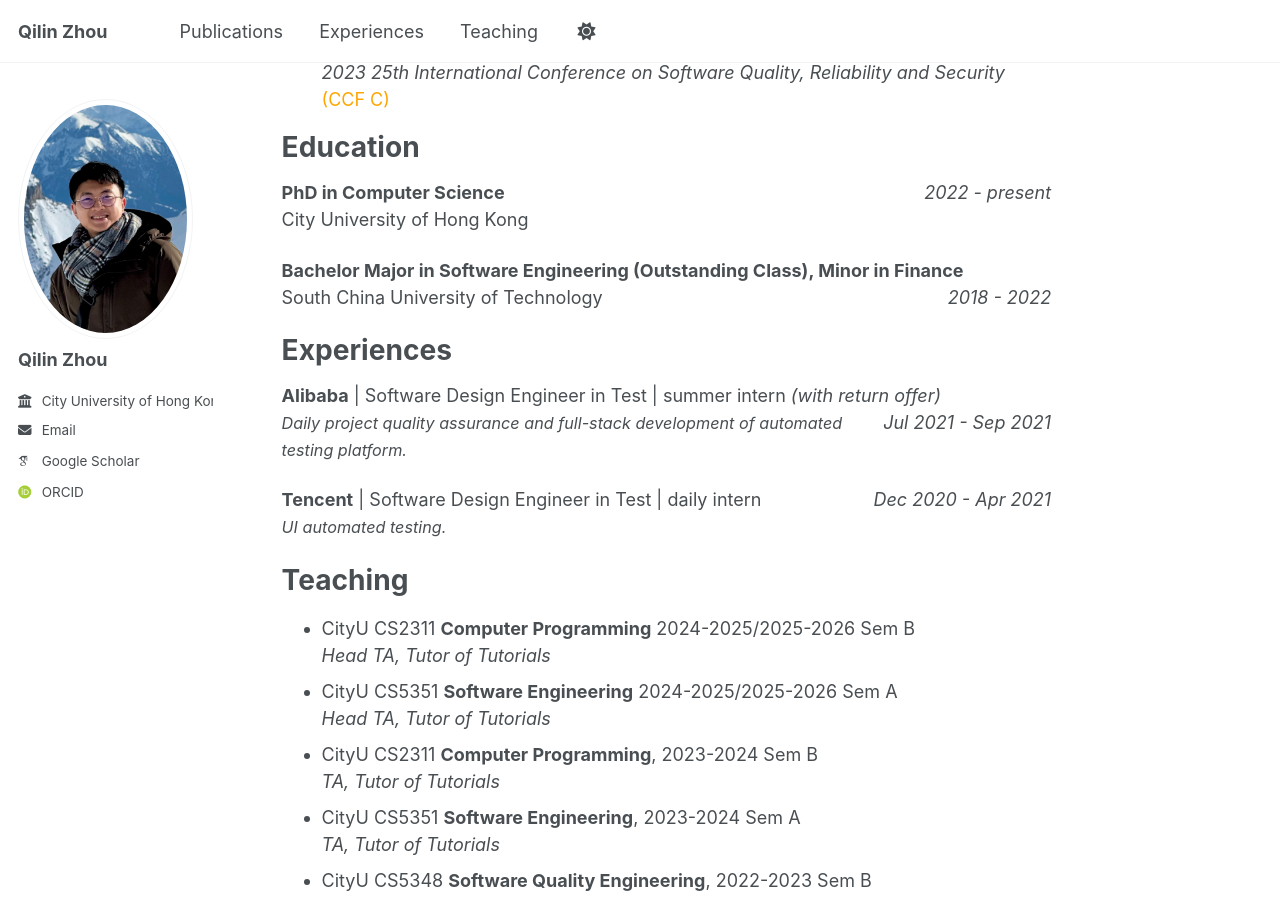
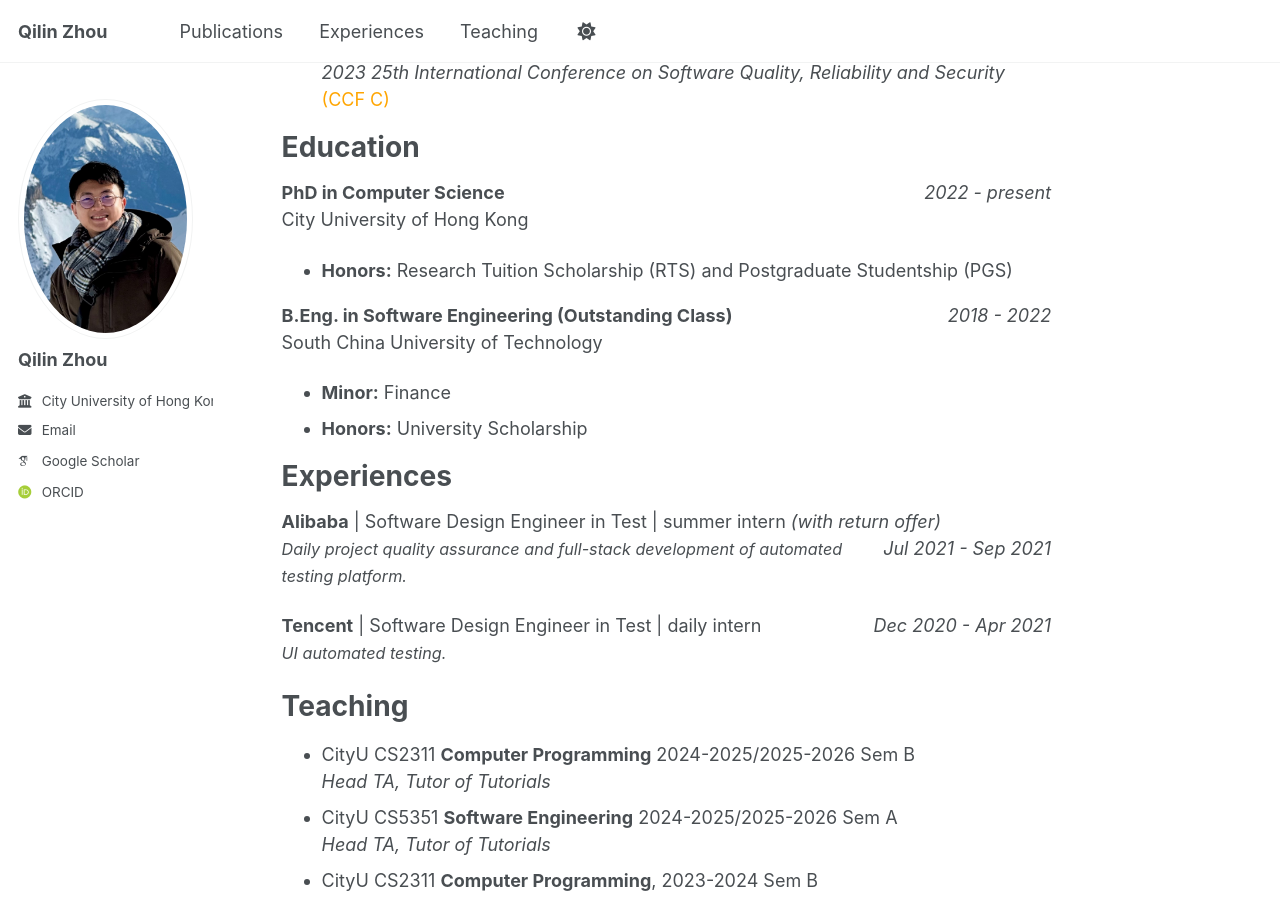
Before and after one commit to qilin-zhou/qilin-zhou.github.io, a Jekyll site: the page built from _pages/about.md, in a window 1280 px wide and 900 px high, scrolled down 1476 px. Built offline with Jekyll 4.4.1, drawn with Linux system fonts in a browser that asks for light colours; some web fonts are replaced; a script bundle is joined from its source files by our own code; library files that are not in the unit come from our copies.

Commit message:
Update about.md

```diff
--- a/_pages/about.md
+++ b/_pages/about.md
@@ -46,11 +46,12 @@ Education
 
 **PhD in Computer Science** <span style="float: right; font-style: italic;">2022 - present</span>
 City University of Hong Kong
-<!-- <span style="float: right; font-size: 90%; color: gray; font-style: italic;">Passed the Qualifying Exam</span> -->
+* **Honors:** Research Tuition Scholarship (RTS) and Postgraduate Studentship (PGS)
 
-
-**Bachelor Major in Software Engineering (Outstanding Class), Minor in Finance** <span style="float: right; font-style: italic;">2018 - 2022</span>
+**B.Eng. in Software Engineering (Outstanding Class)** <span style="float: right; font-style: italic;">2018 - 2022</span>
 South China University of Technology
+* **Minor:** Finance
+* **Honors:** University Scholarship
 
 Experiences
 ======
```
